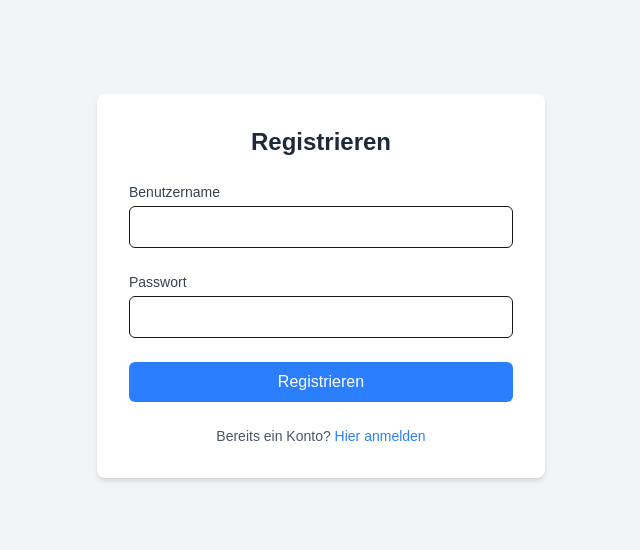
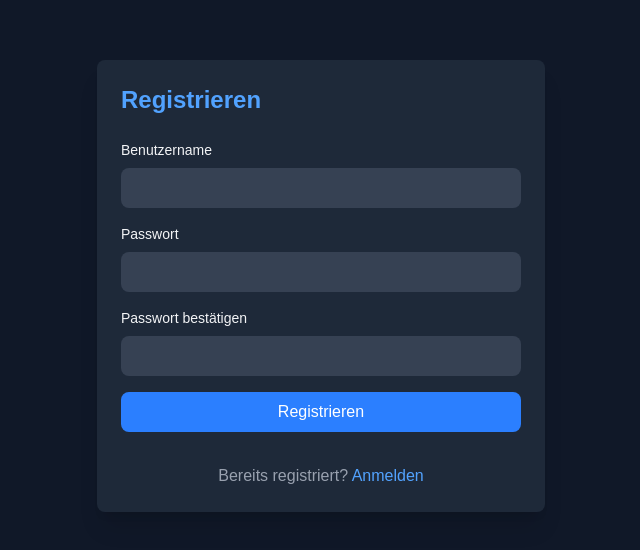
Before and after one commit to Mkw68Mkw/fast_chat, a Next.js app in the folder client/my-app/: page /signup in a window 1280 px wide. Shown: the part 114-664 px from the top of the page, without its empty margins (319-959 px from the left). Built offline with nearby package versions, Linux system fonts and the light colour scheme.

Commit message:
simple sign up

```diff
--- a/client/my-app/src/app/chatroom/[id]/page.js
+++ b/client/my-app/src/app/chatroom/[id]/page.js
@@ -4,6 +4,7 @@ import { useParams } from 'next/navigation';
 import { jwtDecode } from 'jwt-decode';
 import { useRouter } from 'next/navigation';
 import useAuth from '@/hooks/useAuth'; // Hinzugefügter Import
+import { Gamepad2, Messages, Laptop2, Code2, Globe, MessageCircle } from 'lucide-react';
 
 export default function ChatRoom() {
   const router = useRouter();
@@ -100,6 +101,18 @@ export default function ChatRoom() {
     }
   };
 
+  // Icon-Mapping-Funktion
+  const getRoomIcon = (roomName) => {
+    const lowerName = roomName.toLowerCase();
+
+    if (lowerName.includes('gaming')) return <Gamepad2 className="h-6 w-6" />;
+    if (lowerName.includes('allgemein')) return <Messages className="h-6 w-6" />;
+    if (lowerName.includes('technik')) return <Laptop2 className="h-6 w-6" />;
+    if (lowerName.includes('programmierung')) return <Code2 className="h-6 w-6" />;
+    if (lowerName.includes('off-topic')) return <MessageCircle className="h-6 w-6" />;
+    return <Globe className="h-6 w-6" />; // Default
+  };
+
   return (
     <div className="bg-gray-900 min-h-screen text-gray-100">
       <div className="max-w-3xl mx-auto p-4">
@@ -113,7 +126,12 @@ export default function ChatRoom() {
               <path strokeLinecap="round" strokeLinejoin="round" strokeWidth={2} d="M10 19l-7-7m0 0l7-7m-7 7h18" />
             </svg>
           </button>
-          <h2 className="text-2xl font-bold text-blue-400">{chatroomName}</h2>
+          <div className="flex items-center gap-3">
+            <span className="text-blue-400">
+              {getRoomIcon(chatroomName)}
+            </span>
+            <h2 className="text-2xl font-bold text-blue-400">{chatroomName}</h2>
+          </div>
         </div>
 
         <div className="bg-gray-800 rounded-lg p-4 shadow-xl mb-4 h-[70vh] overflow-y-auto">
--- a/client/my-app/src/app/login/page.js
+++ b/client/my-app/src/app/login/page.js
@@ -1,8 +1,10 @@
 "use client";
 import { useRouter } from 'next/navigation';
 import { useState, useEffect } from 'react';
+import Link from "next/link";
+import { ArrowLeft, Eye, EyeOff } from 'lucide-react';
 
-export default function LoginPage() {
+export default function Login() {
   const router = useRouter();
   const [username, setUsername] = useState('');
   const [password, setPassword] = useState('');
@@ -51,42 +53,62 @@ export default function LoginPage() {
   };
 
   return (
-    <div className="min-h-screen flex items-center justify-center bg-gray-100">
-      <div className="bg-white p-8 rounded-lg shadow-md w-full max-w-md">
-        <h1 className="text-2xl font-bold text-gray-800 mb-6 text-center">Login</h1>
-        <form className="space-y-6" onSubmit={handleSubmit}>
-          <div>
-            <label htmlFor="username" className="block text-sm font-medium text-gray-700">
-              Username
-            </label>
+    <div className="bg-gray-900 min-h-screen text-gray-100 p-8 flex items-center">
+      <div className="max-w-3xl mx-auto w-full">
+        <div className="bg-gray-800 rounded-lg p-6 shadow-xl max-w-md mx-auto">
+          <h1 className="text-2xl font-bold text-blue-400 mb-6">Anmelden</h1>
+          <form onSubmit={handleSubmit} className="space-y-4">
+            <div className="flex flex-col gap-2">
+              <label className="text-sm font-medium">Benutzername</label>
               <input
                 type="text"
                 value={username}
                 onChange={(e) => setUsername(e.target.value)}
-              required
-              className="mt-1 w-full px-3 py-2 border rounded-md focus:outline-none focus:ring-2 focus:ring-blue-500"
+                className="bg-gray-700 text-gray-100 rounded-lg px-4 py-2 focus:outline-none focus:ring-2 focus:ring-blue-400"
               />
             </div>
-          <div>
-            <label htmlFor="password" className="block text-sm font-medium text-gray-700">
-              Password
-            </label>
+            <div className="flex flex-col gap-2">
+              <label className="text-sm font-medium">Passwort</label>
+              <div className="relative">
               <input
-              type={showPassword ? 'text' : 'password'}
+                type={showPassword ? "text" : "password"}
                 value={password}
                 onChange={(e) => setPassword(e.target.value)}
-              required
-              className="mt-1 w-full px-3 py-2 border rounded-md focus:outline-none focus:ring-2 focus:ring-blue-500"
+                className="w-full bg-gray-700 text-gray-100 rounded-lg px-4 py-2 focus:outline-none focus:ring-2 focus:ring-blue-400"
               />
+              <div className="absolute right-2 top-1/2 -translate-y-1/2">
+                <button
+                  type="button"
+                  onClick={() => setShowPassword(!showPassword)}
+                  className="h-full flex items-center text-gray-500 hover:text-gray-400 focus:outline-none px-2 cursor-pointer"
+                >
+                  {showPassword ? (
+                    <EyeOff className="h-5 w-5" />
+                  ) : (
+                    <Eye className="h-5 w-5" />
+                  )}
+                </button>
+              </div>
+              </div>
             </div>
             {error && <div className="text-red-500 text-sm mt-2">{error}</div>}
             <button
               type="submit"
-            className="w-full bg-blue-500 text-white py-2 px-4 rounded-md hover:bg-blue-600 transition-colors"
+              className="w-full bg-blue-500 hover:bg-blue-600 text-white font-medium py-2 px-4 rounded-lg transition-colors"
             >
-            Sign in
+              Anmelden
             </button>
+            <p className="text-center text-gray-400 mt-4">
+              Noch kein Konto?{' '}
+              <Link
+                href="/signup"
+                className="text-blue-400 hover:text-blue-300 transition-colors"
+              >
+                Registrieren
+              </Link>
+            </p>
           </form>
+        </div>
       </div>
     </div>
   );
--- a/client/my-app/src/app/signup/page.js
+++ b/client/my-app/src/app/signup/page.js
@@ -1,16 +1,26 @@
 "use client";
 import { useRouter } from 'next/navigation';
 import { useState } from 'react';
+import Link from "next/link";
+import { Eye, EyeOff } from 'lucide-react';
 
 export default function SignupPage() {
   const router = useRouter();
   const [username, setUsername] = useState('');
   const [password, setPassword] = useState('');
+  const [confirmPassword, setConfirmPassword] = useState('');
+  const [showPassword, setShowPassword] = useState(false);
   const [error, setError] = useState('');
   const [isLoading, setIsLoading] = useState(false);
 
   const handleSubmit = async (e) => {
     e.preventDefault();
+
+    if (password !== confirmPassword) {
+      setError('Passwords do not match');
+      return;
+    }
+
     setIsLoading(true);
     setError('');
 
@@ -26,7 +36,7 @@ export default function SignupPage() {
       const data = await response.json();
 
       if (!response.ok) {
-        throw new Error(data.detail || 'Registration failed');
+        throw new Error(data.detail || 'Registration fehlgeschlagen');
       }
 
       router.push('/login');
@@ -38,53 +48,57 @@ export default function SignupPage() {
   };
 
   return (
-    <div className="min-h-screen flex items-center justify-center bg-gray-100">
-      <div className="bg-white p-8 rounded-lg shadow-md w-full max-w-md">
-        <h1 className="text-2xl font-bold text-gray-800 mb-6 text-center">Registrieren</h1>
-        <form className="space-y-6" onSubmit={handleSubmit}>
-          <div>
-            <label htmlFor="username" className="block text-sm font-medium text-gray-700">
-              Benutzername
-            </label>
+    <div className="bg-gray-900 min-h-screen text-gray-100 p-8 flex items-center">
+      <div className="max-w-3xl mx-auto w-full">
+        <div className="bg-gray-800 rounded-lg p-6 shadow-xl max-w-md mx-auto">
+          <h1 className="text-2xl font-bold text-blue-400 mb-6">Registrieren</h1>
+          <form onSubmit={handleSubmit} className="space-y-4">
+            <div className="flex flex-col gap-2">
+              <label className="text-sm font-medium">Benutzername</label>
               <input
                 type="text"
                 value={username}
                 onChange={(e) => setUsername(e.target.value)}
-              required
-              className="mt-1 w-full px-3 py-2 border rounded-md focus:outline-none focus:ring-2 focus:ring-blue-500"
+                className="bg-gray-700 text-gray-100 rounded-lg px-4 py-2 focus:outline-none focus:ring-2 focus:ring-blue-400"
               />
             </div>
-          <div>
-            <label htmlFor="password" className="block text-sm font-medium text-gray-700">
-              Passwort
-            </label>
+            <div className="flex flex-col gap-2 relative">
+              <label className="text-sm font-medium">Passwort</label>
               <input
-              type="password"
+                type={showPassword ? "text" : "password"}
                 value={password}
                 onChange={(e) => setPassword(e.target.value)}
-              required
-              className="mt-1 w-full px-3 py-2 border rounded-md focus:outline-none focus:ring-2 focus:ring-blue-500"
+                className="bg-gray-700 text-gray-100 rounded-lg px-4 py-2 focus:outline-none focus:ring-2 focus:ring-blue-400"
               />
             </div>
-          {error && <div className="text-red-500 text-sm mt-2">{error}</div>}
+
+            <div className="flex flex-col gap-2 relative">
+              <label className="text-sm font-medium">Passwort bestätigen</label>
+              <input
+                type={showPassword ? "text" : "password"}
+                value={confirmPassword}
+                onChange={(e) => setConfirmPassword(e.target.value)}
+                className="bg-gray-700 text-gray-100 rounded-lg px-4 py-2 focus:outline-none focus:ring-2 focus:ring-blue-400"
+              />
+            </div>
+            {error && <p className="text-red-500 text-center">{error}</p>}
             <button
               type="submit"
-            disabled={isLoading}
-            className="w-full bg-blue-500 text-white py-2 px-4 rounded-md hover:bg-blue-600 transition-colors disabled:bg-gray-400"
+              className="w-full bg-blue-500 hover:bg-blue-600 text-white font-medium py-2 px-4 rounded-lg transition-colors"
             >
-            {isLoading ? 'Wird registriert...' : 'Registrieren'}
+              Registrieren
             </button>
-          <div className="text-center text-sm text-gray-600">
-            Bereits ein Konto?{' '}
-            <button
-              type="button"
-              onClick={() => router.push('/login')}
-              className="text-blue-500 hover:underline"
+            <p className="text-center text-gray-400 mt-4">
+              Bereits registriert?{' '}
+              <Link
+                href="/login"
+                className="text-blue-400 hover:text-blue-300 transition-colors"
               >
-              Hier anmelden
-            </button>
+                Anmelden
+              </Link>
+            </p>
+          </form>
         </div>
-        </form>
       </div>
     </div>
   );
```
Also changed, not shown: client/my-app/src/app/page.js (+19 -2 lines), 1 other file (tests, documents, lock files or other folders). Lines whose indentation alone changed are shown as unchanged.
